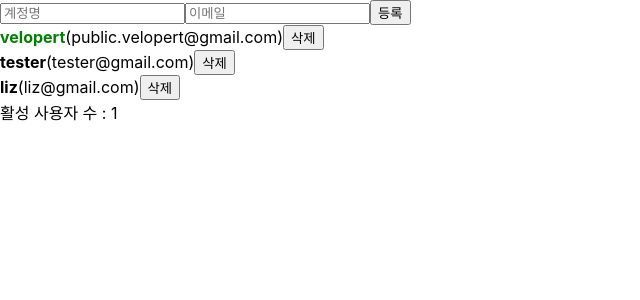
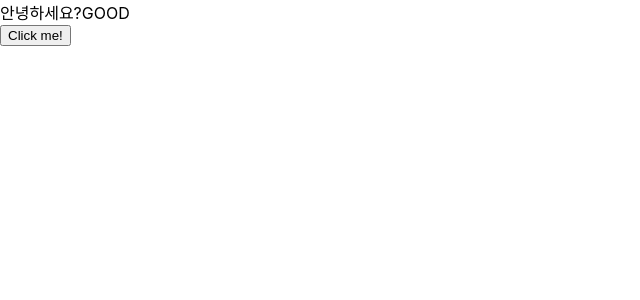
Before and after one commit to jihun-Z/begin-react, a React (Create React App) app: page / in a window 1280 px wide. Shown: the top 300 px of the page, without its empty margins (0-640 px from the left). Built offline with nearby package versions, Linux system fonts and the light colour scheme.

Commit message:
ContextAPI의 활용예제

```diff
--- /dev/null
+++ b/src/ContextSample.js
@@ -0,0 +1,26 @@
+
+import React,{ createContext, useState,useContext} from 'react';
+
+const MyContext = createContext('defaultValue');
+
+function Child(){
+    const text=useContext(MyContext);
+    return <div>안녕하세요?{text}</div>
+}
+function Parent(){
+    return <Child/>
+
+}
+function GrandParent(){
+    return <Parent/>
+}
+function ContextSample(){
+    const [value,setValue]=useState(true);
+    return(
+        <MyContext.Provider value={value ? 'GOOD':'BAD'}>
+            <GrandParent/>
+            <button onClick={()=> setValue(!value)}>Click me!</button>
+        </MyContext.Provider>
+    )
+}
+export default ContextSample;
--- a/src/index.js
+++ b/src/index.js
@@ -3,12 +3,13 @@
 import './index.css';
 import App from './App';
 import reportWebVitals from './reportWebVitals';
+import ContextSample from './ContextSample';
 //import *as serviceWorker from './serviceWorker';
 //import Counter from './Counter';
 
 ReactDOM.render(
 
-    <App />
+    <ContextSample />
 ,
   document.getElementById('root')
 );
```
Also changed, not shown: 1 other file (tests, documents, lock files or other folders).
